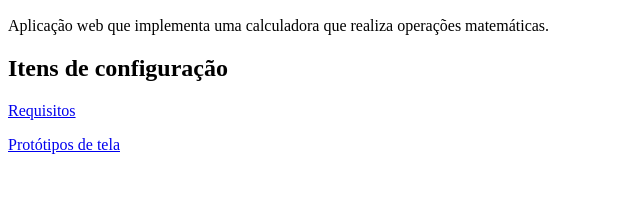
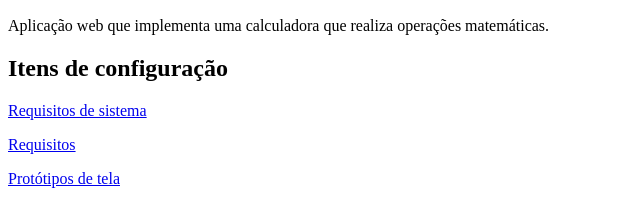
Before and after one commit to cardozotiago/aula3-gcm-ex5, a plain HTML site: page index.html in a window 1280 px wide. Shown: the part 96-318 px from the top of the page, without its empty margins (0-640 px from the left). Drawn offline with Linux system fonts and the light colour scheme.

Commit message:
inclusao link requisitos de sistema

```diff
--- a/index.html
+++ b/index.html
@@ -8,6 +8,7 @@
 		<p>Aplicação web que implementa uma calculadora que realiza operações matemáticas.</p>
 
 		<h2>Itens de configuração</h2>
+		<p><a href="requisitos_sys">Requisitos de sistema</a></p>
 		<p><a href="requisitos">Requisitos</a></p>
 		<p><a href="prototipos_tela">Protótipos de tela</a></p>
 	</body>
```
